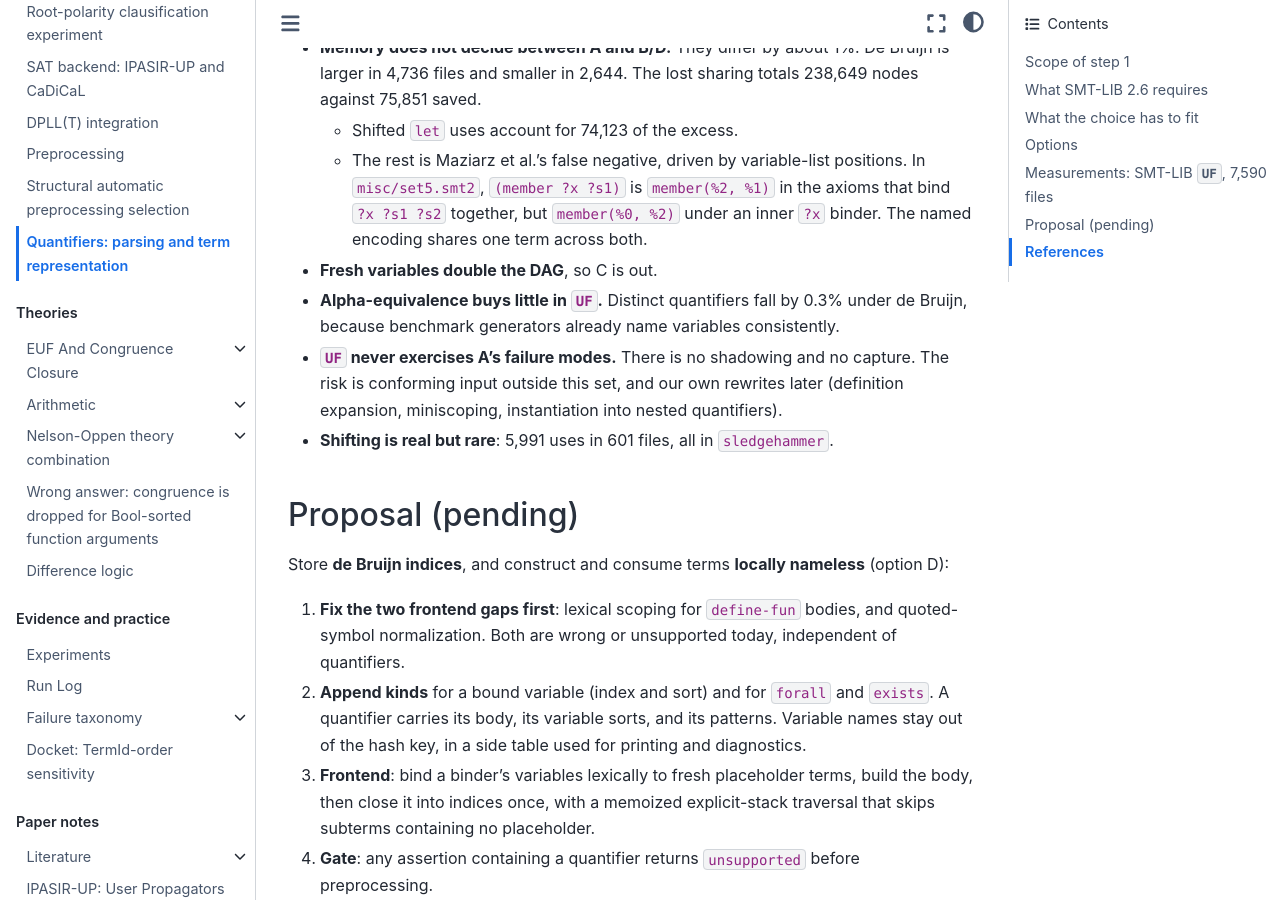
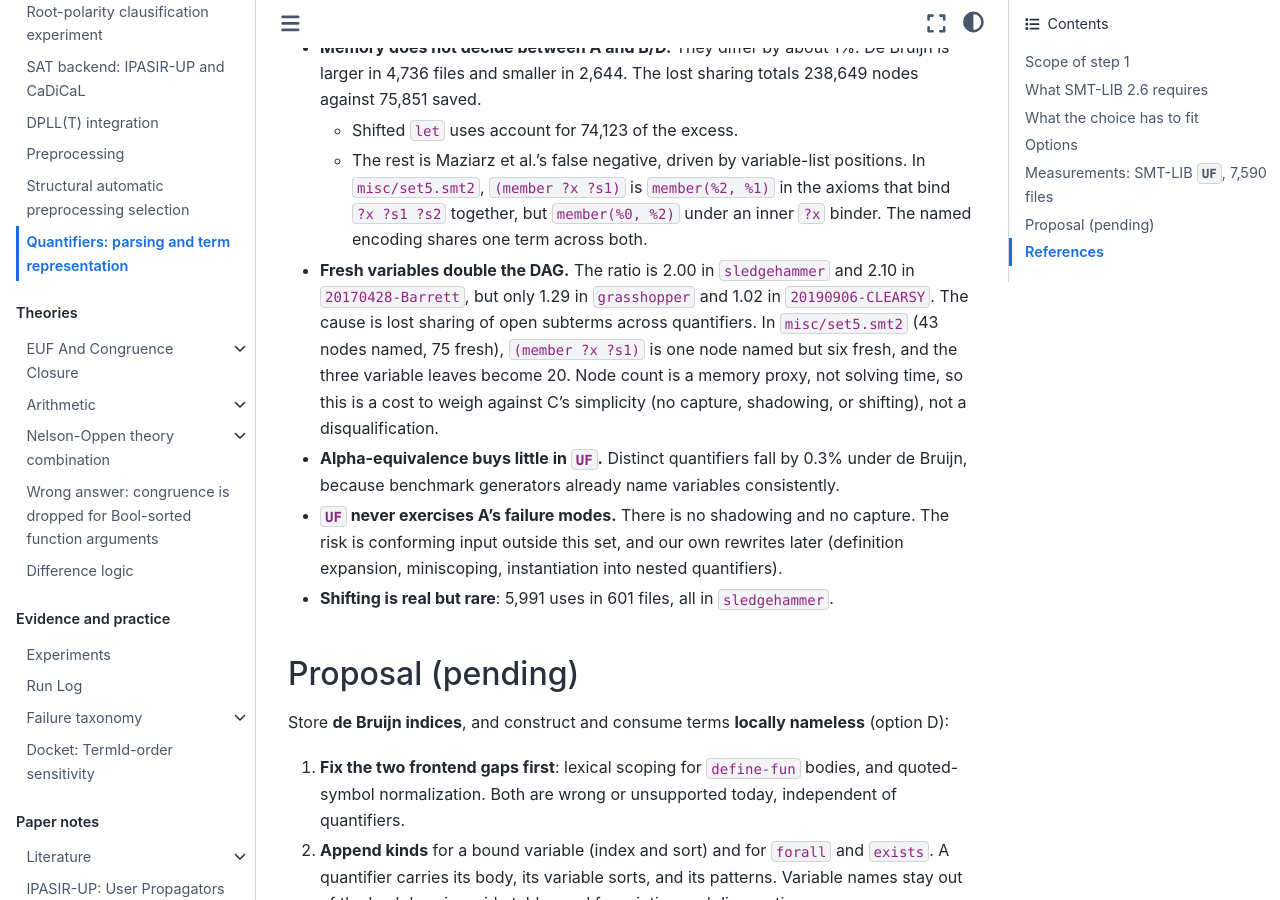
Before and after one commit to primo-solver/primo, a Jupyter Book: the page built from docs/quantifiers.md, in a window 1280 px wide and 900 px high, scrolled down 5103 px. Built offline with Jupyter Book 1.0.4 settings and Sphinx 7.4.7 and the Sphinx Book theme 1.1.4, drawn with Linux system fonts in a browser that asks for light colours.

Commit message:
Weigh fresh bound variables as a cost, not a disqualification
The note ruled option C out because it doubles the hash-consed DAG. Node
count is a memory proxy, not solving time. Say where the doubling comes
from (lost sharing of open subterms across quantifiers, shown on
misc/set5.smt2), how it varies by family, and that it is weighed against
C's freedom from capture, shadowing, and shifting.

Co-Authored-By: Claude Opus 5 <noreply@anthropic.com>
Claude-Session: https://claude.ai/code/session_01L8uHbr6aqD6uZwYMatJXZT

```diff
--- a/docs/quantifiers.md
+++ b/docs/quantifiers.md
@@ -195,7 +195,13 @@ What the numbers say:
     positions. In `misc/set5.smt2`, `(member ?x ?s1)` is `member(%2, %1)` in the
     axioms that bind `?x ?s1 ?s2` together, but `member(%0, %2)` under an inner
     `?x` binder. The named encoding shares one term across both.
-- **Fresh variables double the DAG**, so C is out.
+- **Fresh variables double the DAG.** The ratio is 2.00 in `sledgehammer` and
+  2.10 in `20170428-Barrett`, but only 1.29 in `grasshopper` and 1.02 in
+  `20190906-CLEARSY`. The cause is lost sharing of open subterms across
+  quantifiers. In `misc/set5.smt2` (43 nodes named, 75 fresh), `(member ?x ?s1)`
+  is one node named but six fresh, and the three variable leaves become 20. Node
+  count is a memory proxy, not solving time, so this is a cost to weigh against
+  C's simplicity (no capture, shadowing, or shifting), not a disqualification.
 - **Alpha-equivalence buys little in `UF`.** Distinct quantifiers fall by 0.3%
   under de Bruijn, because benchmark generators already name variables
   consistently.
```
